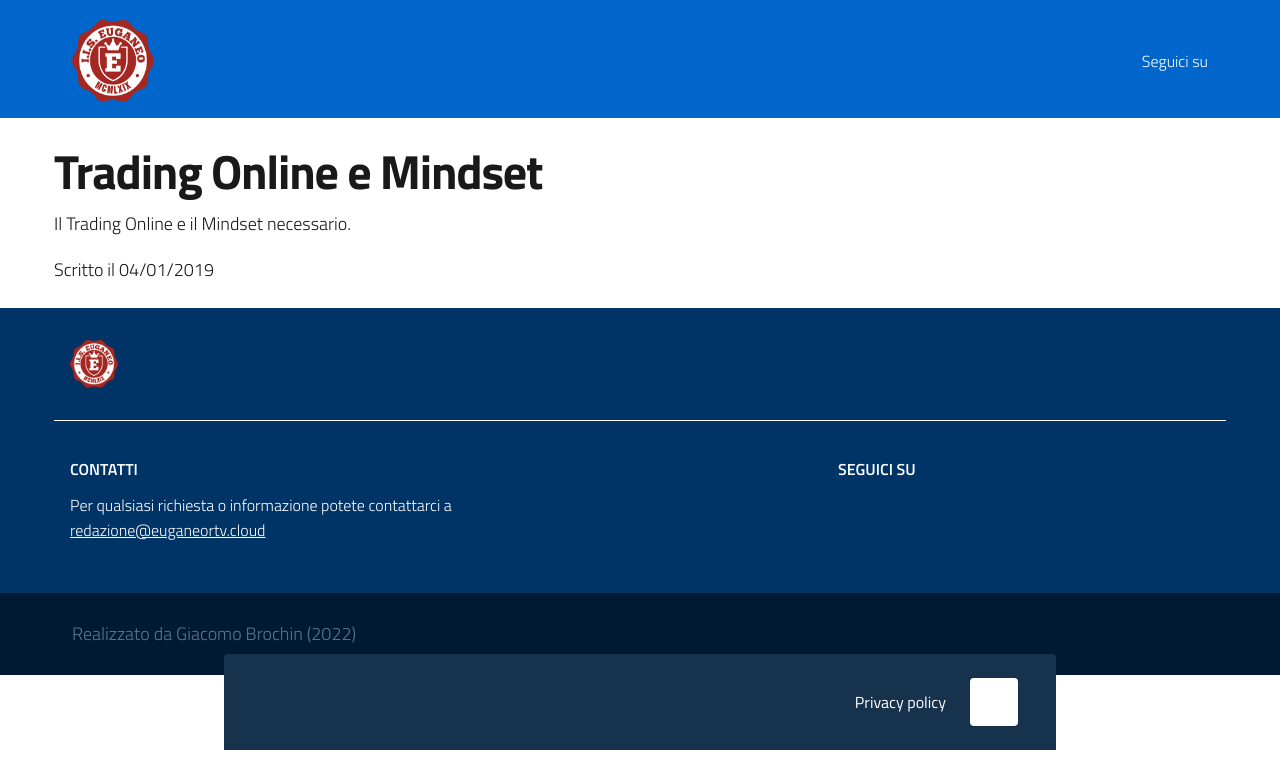
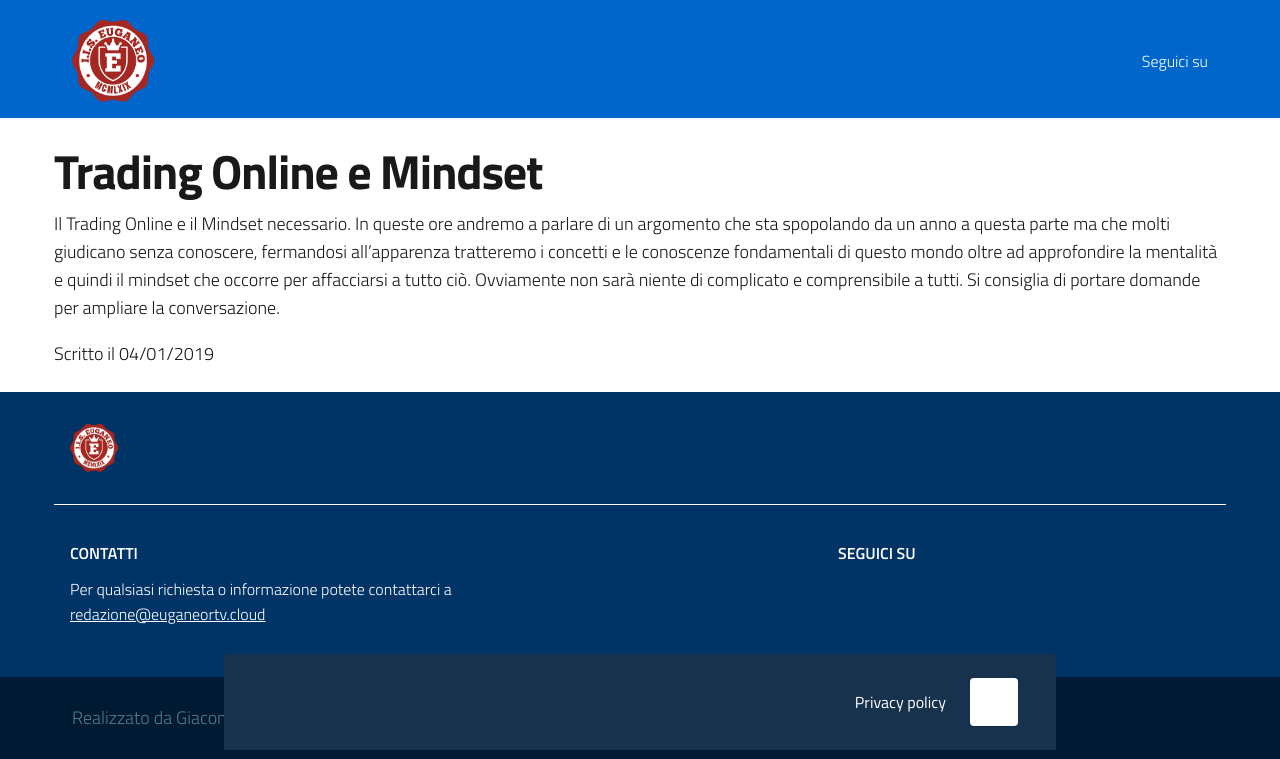
Before and after one commit to euganeortv/euganeortv, a Jekyll site: the page built from _posts/2019-01-04-Trading-Online.md, in a window 1280 px wide. Shown: the part 150-909 px from the top of the page. Built offline with Jekyll 4.4.1, drawn with Linux system fonts in a browser that asks for light colours.

Commit message:
Info attivita

```diff
--- a/_posts/2019-01-04-Trading-Online.md
+++ b/_posts/2019-01-04-Trading-Online.md
@@ -6,4 +6,4 @@ durata: Turno 1 e Turno 2
 meeting: https://app.gotomeeting.com/?meetingId=892505077
 ---
 
-Il Trading Online e il Mindset necessario.
+Il Trading Online e il Mindset necessario. In queste ore andremo a parlare di un argomento che sta spopolando da un anno a questa parte ma che molti giudicano senza conoscere, fermandosi all’apparenza tratteremo i concetti e le conoscenze fondamentali di questo mondo oltre ad approfondire la mentalità e quindi il  mindset che occorre per affacciarsi a tutto ciò. Ovviamente non sarà niente di complicato e comprensibile a tutti. Si consiglia di portare domande per ampliare la conversazione.
```
Also changed, not shown: _posts/2019-01-01-Film-C.md (+1 -1 lines), _posts/2019-01-02-Film-B.md (+1 -1 lines), _posts/2019-01-03-Film-A.md (+1 -1 lines), _posts/2019-01-16-Photoshop.md (+1 -1 lines).
